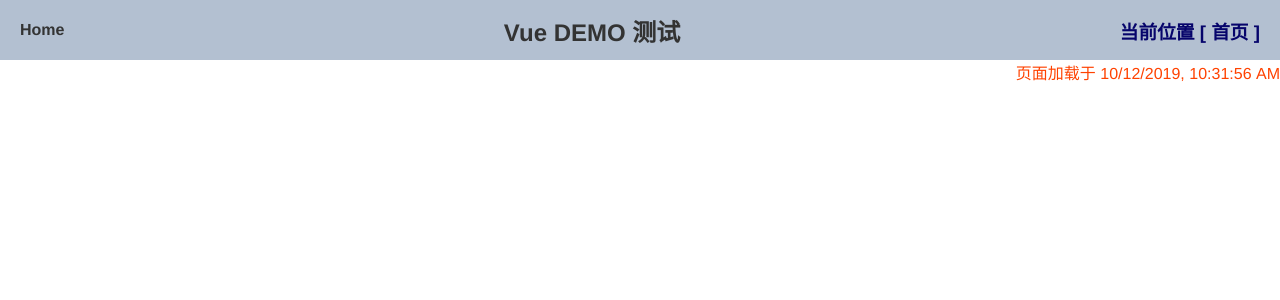
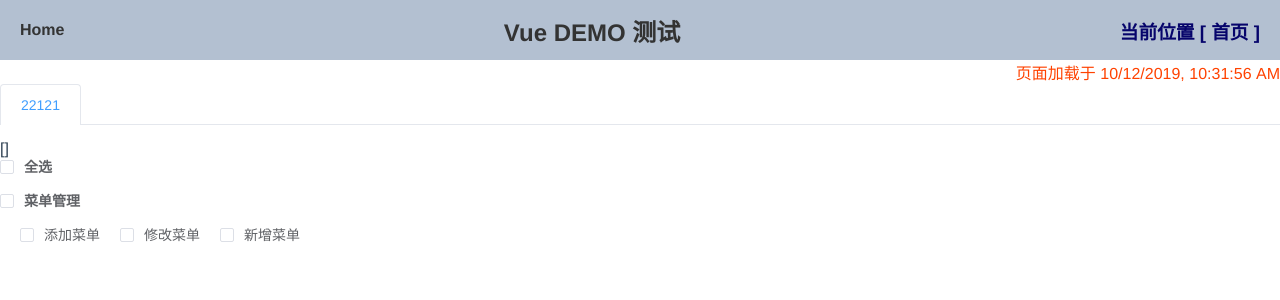
Before and after one commit to chengheai/daily-vue-demo, a Vue app: page /#/checkoutbox in a window 1280 px wide. Shown: the top 300 px of the page. Built offline with nearby package versions, Linux system fonts and the light colour scheme; what vue-quill-editor would draw is missing.

Commit message:
el-checkbox嵌套全选

```diff
--- /dev/null
+++ b/src/components/Checkoutbox.vue
@@ -0,0 +1,206 @@
+<template>
+  <div>
+    <template>
+      <el-tabs v-model="activeName" type="card">
+        {{menusIds}}
+        <el-tab-pane
+          v-for="item in tableData "
+          :key="item.id"
+          :label="item.name"
+          :name="item.id"
+        >
+          <el-checkbox
+            v-model="menusIds"
+            style="font-weight:600;margin-bottom:15px"
+            :label="item.id"
+            @change="handleCheck(item.id)"
+          >全选</el-checkbox>
+
+          <div v-for="(items, indexkey) in item.children" :key="items.id" class="checkbox-table">
+            <template>
+              <el-checkbox
+                v-model="menusIds"
+                class="check1"
+                style="font-weight:600;margin-bottom: 15px"
+                :label="items.id"
+                @change="handleCheck(1,indexkey)"
+              >{{ items.name }}</el-checkbox>
+              <div style="margin-bottom: 20px;">
+                <div
+                  v-for="itemss in items.children"
+                  :key="itemss.id"
+                  class="line-check"
+                  style="display: inline-block; margin-left: 20px;margin-bottom: 20px;"
+                >
+                  <el-checkbox
+                    v-model="menusIds"
+                    class="check2"
+                    :label="itemss.id"
+                    @change="handleCheck(2,indexkey)"
+                  >{{ itemss.name }}</el-checkbox>
+                </div>
+              </div>
+            </template>
+          </div>
+        </el-tab-pane>
+      </el-tabs>
+    </template>
+  </div>
+</template>
+
+<script>
+export default {
+  data() {
+    return {
+      tableData: '', // 所有的菜单数组，
+      activeName: '4',
+      menusIds: [], // 已选的菜单id数组
+      currentTabIndex: 1,
+      firstId: null
+    }
+  },
+  created: function() {
+    this.getid()
+  },
+  methods: {
+    // 获取权限所有角色
+    getid() {
+      let res = {
+        'result': [
+          {
+            'id': '4',
+            'name': '22121',
+            'children': [
+              {
+                'id': '5',
+                'name': '菜单管理',
+                'children': [
+                  {
+                    'id': '6',
+                    'name': '添加菜单'
+                  },
+                  {
+                    'id': '17',
+                    'name': '修改菜单'
+                  },
+                  {
+                    'id': '44',
+                    'name': '新增菜单'
+                  }
+                ]
+              }
+            ]
+          },
+        ],
+        'info': '数据查询成功！',
+        'code': 100000
+      }
+      this.tableData = res.result
+    },
+
+    handleCheck(type, a) {
+      // debugger
+      // console.log(this.menusIds)
+      this.menu = this.tableData[0].children
+      console.log('this.menu: ', this.menu);
+
+      if (a === undefined) {
+        if (this.menusIds[this.menusIds.length - 1] === type) {
+          this.menu.forEach((item, index) => { // 如果要存的menusIds里的id没有，需要循环获取全部id并且把id存进要传的menusIds数组里
+            if (this.menusIds.indexOf(item.id) < 0) {
+              this.menusIds.push(item.id)
+            }
+            this.handleCheck(1, index) // 递归一下点击二级菜单的时候
+          })
+        } else {
+          // 只取消当前tab下的菜单
+          this.menu.forEach((item, index) => {
+            if (this.menusIds.indexOf(item.id) > -1) {
+              this.menusIds.splice(this.menusIds.indexOf(item.id), 1)
+            }
+            this.handleCheck(1, index) // 递归一下点击二级菜单的时候
+          })
+        }
+      }
+
+      if (type === 1) { // 二级菜单点击
+        if (Array.isArray(this.menu[a].children)) { // 在使用前判断是否是数组,如果是数组就执行里面的逻辑,Array.isArray() 用于确定传递的值是否是一个 Array。
+          if (this.menusIds.indexOf(this.menu[a].id) > -1) {
+            this.menu[a].children.map(item => {
+              if (this.menusIds.findIndex((n) => n === item.id) < 0) {
+                this.menusIds.push(item.id)
+              }
+            })
+          } else {
+            this.menu[a].children.map(item => {
+              if (this.menusIds.findIndex((n) => n === item.id) > -1) {
+                this.menusIds.splice(this.menusIds.findIndex((n) => n === item.id), 1)
+              }
+            })
+          }
+        }
+      }
+
+      if (type === 2) { // 三级菜单点击
+        let index = 0
+        this.menu[a].children.map(item => {
+          if (this.menusIds.indexOf(item.id) > -1) {
+            index += 1
+          }
+        })
+        if (index > 0) {
+          if (this.menusIds.indexOf(this.menu[a].id) < 0) {
+            this.menusIds.push(this.menu[a].id)
+          }
+        } else {
+          if (this.menusIds.indexOf(this.menu[a].id) > -1) {
+            this.menusIds.splice(this.menusIds.indexOf(this.menu[a].id), 1)
+          }
+        }
+      }
+    }
+
+  }
+}
+</script>
+
+<style lang="less" scoped>
+.el-checkbox + .el-checkbox {
+  margin-left: 0px;
+}
+.el-checkbox {
+  margin-right: 25px;
+}
+.el-checkbox__input.is-checked .el-checkbox__inner,
+.el-checkbox__input.is-indeterminate .el-checkbox__inner {
+  background-color: #c79f5e !important;
+  border-color: #c79f5e !important;
+}
+.el-checkbox__inner:hover {
+  border-color: #c79f5e !important;
+}
+.el-checkbox__input.is-checked + .el-checkbox__label {
+  color: #c79f5e !important;
+}
+.el-checkbox + .el-checkbox {
+  margin-left: 0px;
+}
+.el-checkbox {
+  margin-right: 25px;
+}
+.second {
+  width: 92%;
+  margin: 0 auto;
+  height: 46px;
+  background: #f1f6f9;
+  box-sizing: border-box;
+  line-height: 46px;
+  padding: 0 20px;
+  font-size: 16px;
+}
+.Levelthree {
+  width: 92%;
+  line-height: 40px;
+  margin: 0 auto;
+}
+</style>
--- a/src/components/Dashboard.vue
+++ b/src/components/Dashboard.vue
@@ -198,6 +198,11 @@
         <el-button type="primary">Datepicker</el-button>
       </router-link>
     </el-col>
+    <el-col :xs="12" :sm="6" :md="6" :lg="3" :xl="2">
+      <router-link to="/checkoutbox" tag="li">
+        <el-button type="primary">嵌套el-checkoutbox</el-button>
+      </router-link>
+    </el-col>
   </div>
 </template>
 
--- a/src/router/index.js
+++ b/src/router/index.js
@@ -45,6 +45,7 @@ import Orientation from '@/components/Orientation';
 import Watermark from '@/components/Watermark';
 import TestF from '@/components/TestF';
 import Datepicker from '@/components/Datepicker';
+import Checkoutbox from '@/components/Checkoutbox';
 
 // 配置NProgress进度条选项  —— 动画效果
 NProgress.configure({ ease: 'ease', speed: 500 });
@@ -393,6 +394,14 @@ const router = new Router({
         title: '自定义时间限制',
       },
     },
+    {
+      path: '/checkoutbox',
+      name: 'checkoutbox',
+      component: Checkoutbox,
+      meta: {
+        title: '嵌套el-checkout',
+      },
+    },
   ],
   scrollBehavior(to, from, savedPosition) {
     if (savedPosition) {
```
